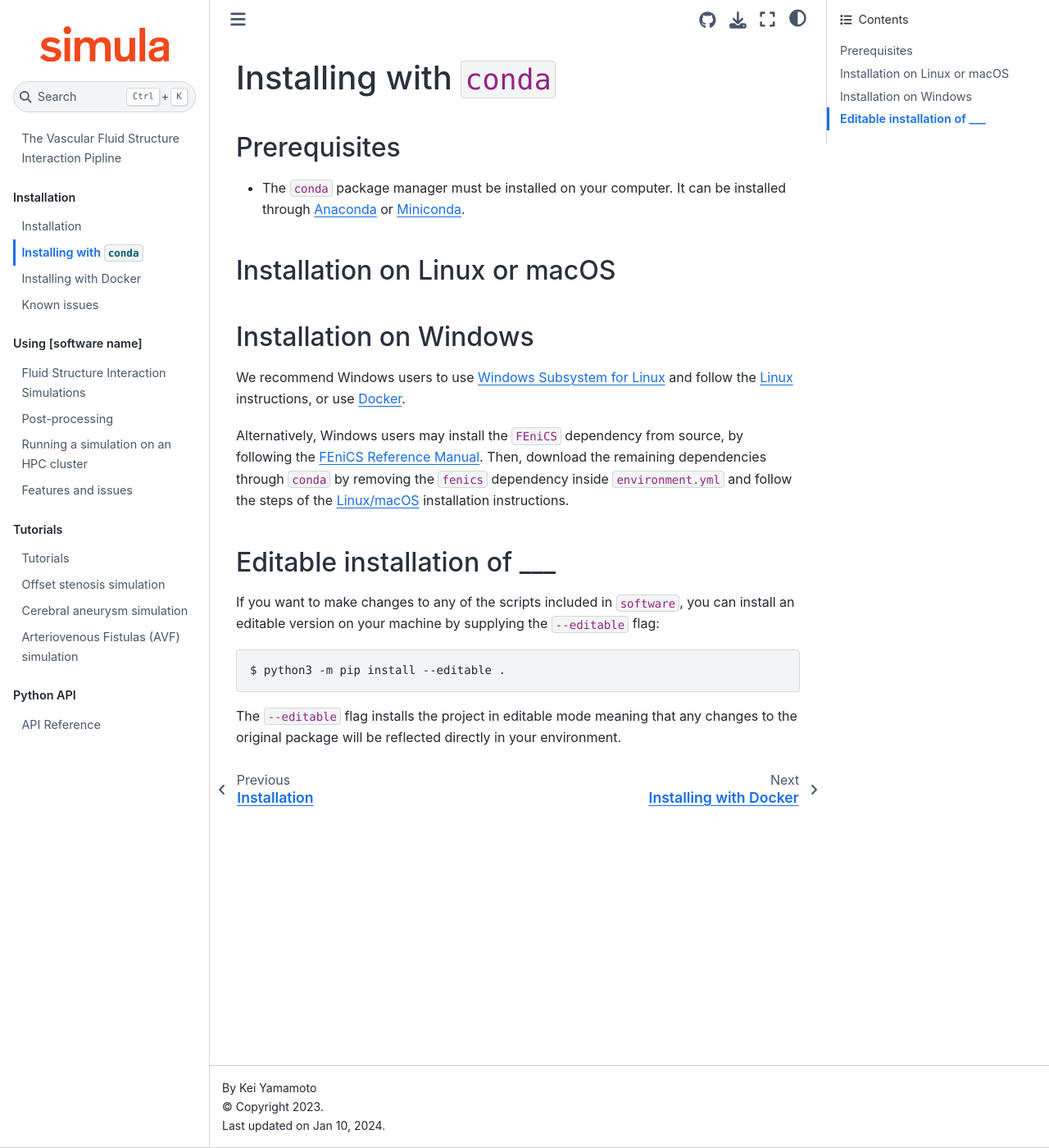
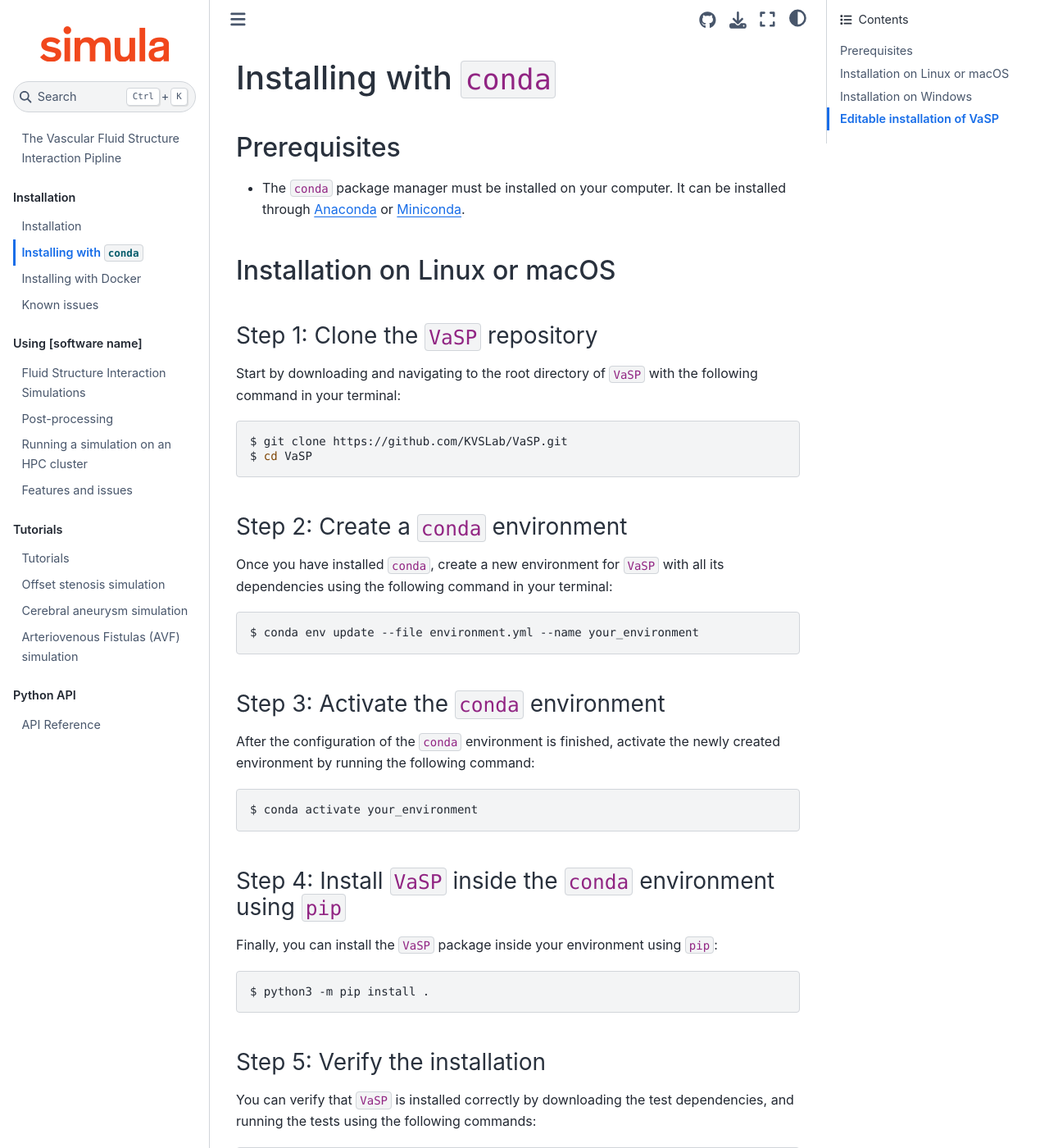
Before and after one commit to KVSlab/VaSP, a Jupyter Book: the page built from docs/conda.md, in a window 1280 px wide and 1400 px high. Shown: the whole window at 82% size. Built offline with Jupyter Book 1.0.4 settings and Sphinx 7.4.7 and the Sphinx Book theme 1.1.4, drawn with Linux system fonts in a browser that asks for light colours; pages that are not in the unit, such as notebooks, are missing from menus; some of the changed text lies outside the part shown.

Commit message:
update conda page

````diff
--- a/docs/conda.md
+++ b/docs/conda.md
@@ -11,6 +11,51 @@
 
 ## Installation on Linux or macOS
 
+### Step 1:  Clone the `VaSP` repository
+
+Start by downloading and navigating to the root directory of `VaSP` with the following command in your terminal:
+
+``` console
+$ git clone https://github.com/KVSLab/VaSP.git
+$ cd VaSP
+```
+
+### Step 2:  Create a `conda` environment
+
+Once you have installed `conda`, create a new environment for `VaSP` with all its dependencies using the following
+command in your terminal:
+
+``` console
+$ conda env update --file environment.yml --name your_environment
+```
+
+### Step 3: Activate the `conda` environment
+
+After the configuration of the `conda` environment is finished, activate the newly created environment by running the
+following command:
+
+``` console
+$ conda activate your_environment
+```
+
+### Step 4: Install `VaSP` inside the `conda` environment using `pip`
+
+Finally, you can install the `VaSP` package inside your environment using `pip`:
+
+``` console
+$ python3 -m pip install .
+```
+
+### Step 5: Verify the installation
+
+You can verify that `VaSP` is installed correctly by downloading the test dependencies, and running the tests using the
+following commands:
+
+``` console
+$ python3 -m pip install .[test]
+$ python3 -m pytest tests
+```
+
 ## Installation on Windows
 
 We recommend Windows users to use [Windows Subsystem for Linux](https://learn.microsoft.com/en-us/windows/wsl/install)
@@ -21,9 +66,9 @@
 dependencies through `conda` by removing the `fenics` dependency inside `environment.yml` and follow the steps of
 the [Linux/macOS](install:linux) installation instructions.
 
-## Editable installation of ___
+## Editable installation of VaSP
 
-If you want to make changes to any of the scripts included in `software`, you can install an editable version on your
+If you want to make changes to any of the scripts included in `VaSP`, you can install an editable version on your
 machine by supplying the `--editable` flag:
 
 ```
````
